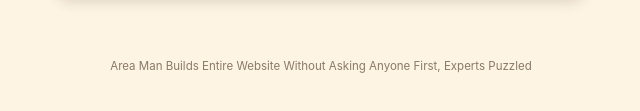
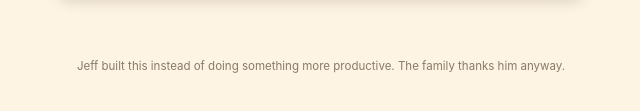
Before and after one commit to jeffreyscherer-create/scherer-crandall-thanksgiving-2026, a plain HTML site: page static/index.html in a window 1280 px wide. Shown: the part 977-1088 px from the top of the page, 319-959 px from the left. Drawn offline with Linux system fonts and the light colour scheme; no server answers.

Commit message:
Rewrite home page footer
Co-Authored-By: Claude Sonnet 5 <noreply@anthropic.com>

```diff
--- a/static/index.html
+++ b/static/index.html
@@ -41,7 +41,7 @@
   </div>
 
 </main>
-<footer class="legal">Area Man Builds Entire Website Without Asking Anyone First, Experts Puzzled</footer>
+<footer class="legal">Jeff built this instead of doing something more productive. The family thanks him anyway.</footer>
 <script src="js/app.js"></script>
 <script>
 function teaserHtml(state) {
```
